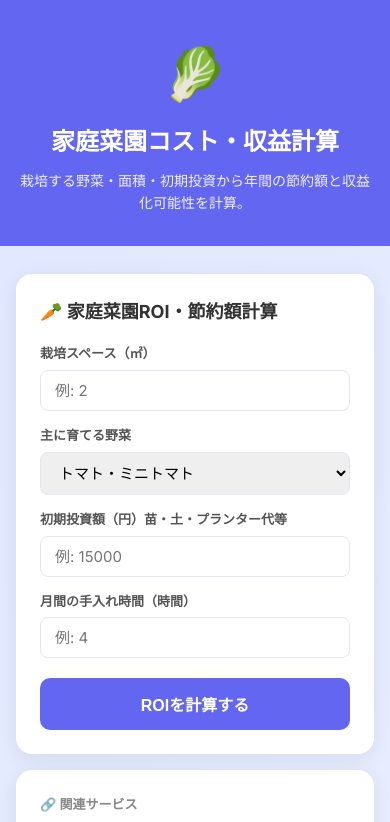
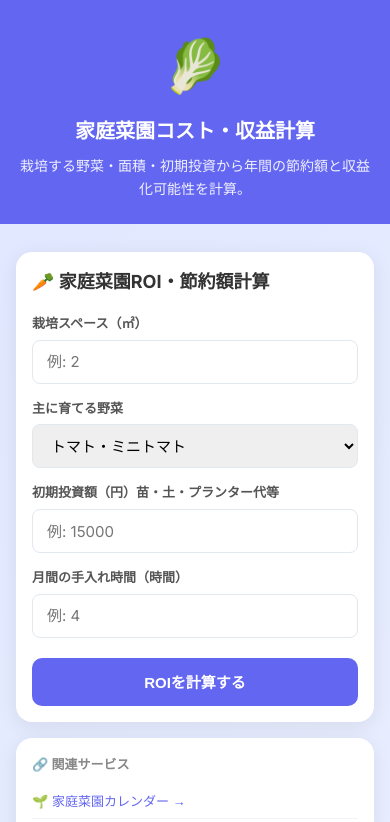
Before and after one commit to appadaycreator/vegetable-garden-roi, a plain HTML site: page index.html in a window 390 px wide. Shown: the top 822 px of the page. Drawn offline with Linux system fonts and the light colour scheme.

Commit message:
improve: UI/a11y改善 2026-05-25

```diff
--- a/index.html
+++ b/index.html
@@ -38,16 +38,25 @@
         .site-header p { font-size: 14px; opacity: 0.9; }
         .container { max-width: 800px; margin: 0 auto; padding: 16px; }
         .card { background: white; border-radius: 16px; padding: 24px; box-shadow: 0 4px 20px rgba(0,0,0,0.08); margin-bottom: 16px; }
-        .btn { background: #6366F1; color: white; border: none; padding: 14px 24px; border-radius: 10px; font-size: 16px; font-weight: 600; cursor: pointer; width: 100%; transition: opacity .2s; }
+        .btn { background: #6366F1; color: white; border: none; padding: 14px 24px; border-radius: 10px; font-size: 16px; font-weight: 600; cursor: pointer; width: 100%; transition: opacity .2s; min-height: 48px; touch-action: manipulation; }
         .btn:hover { opacity: 0.9; }
         .btn:active { transform: scale(0.98); }
-        input, select, textarea { width: 100%; padding: 10px 14px; border: 1.5px solid #e2e8f0; border-radius: 8px; font-size: 15px; margin-top: 4px; font-family: inherit; }
-        input:focus, select:focus { outline: none; border-color: #6366F1; }
+        .btn:focus-visible { outline: 3px solid #6366F1; outline-offset: 3px; }
+        input, select, textarea { width: 100%; padding: 10px 14px; border: 1.5px solid #e2e8f0; border-radius: 8px; font-size: 15px; margin-top: 4px; font-family: inherit; min-height: 44px; }
+        input:focus, select:focus, textarea:focus { outline: none; border-color: #6366F1; box-shadow: 0 0 0 3px #6366F122; }
         label { font-size: 13px; font-weight: 600; color: #555; display: block; margin-top: 14px; margin-bottom: 2px; }
         .result { display: none; }
         .result.show { display: block; }
         .result-value { font-size: 36px; font-weight: 700; color: #6366F1; text-align: center; padding: 16px 0; }
         .badge { display: inline-block; background: #6366F120; color: #6366F1; padding: 4px 12px; border-radius: 20px; font-size: 12px; font-weight: 600; }
+        .sr-only { position: absolute; width: 1px; height: 1px; padding: 0; margin: -1px; overflow: hidden; clip: rect(0,0,0,0); white-space: nowrap; border: 0; }
+        @media (max-width: 480px) {
+            .site-header { padding: 24px 16px; }
+            .site-header h1 { font-size: 20px; }
+            .card { padding: 16px; }
+            .btn { font-size: 15px; padding: 13px 20px; }
+            .result-value { font-size: 28px; }
+        }
         /* ── サービス固有CSS ── */
 
     </style>
@@ -55,13 +64,15 @@
 <body>
     <noscript><iframe src="https://www.googletagmanager.com/ns.html?id=GTM-TXQGZRF9" height="0" width="0" style="display:none;visibility:hidden"></iframe></noscript>
 
-    <header class="site-header">
-        <div class="emoji">🥬</div>
+    <a href="#main-content" class="sr-only" style="position:absolute;top:8px;left:8px;background:#6366F1;color:white;padding:8px 16px;border-radius:6px;z-index:9999;text-decoration:none;font-size:14px;" tabindex="1">メインコンテンツへスキップ</a>
+
+    <header class="site-header" role="banner">
+        <div class="emoji" aria-hidden="true">🥬</div>
         <h1>家庭菜園コスト・収益計算</h1>
         <p>栽培する野菜・面積・初期投資から年間の節約額と収益化可能性を計算。</p>
     </header>
 
-    <main class="container">
+    <main id="main-content" class="container" role="main" aria-label="家庭菜園コスト・収益計算のメインコンテンツ">
         <ins class="adsbygoogle" style="display:block;margin:12px 0" data-ad-client="ca-pub-8427583028015858" data-ad-slot="auto" data-ad-format="auto" data-full-width-responsive="true"></ins>
         <script>(adsbygoogle = window.adsbygoogle || []).push({});</script>
 
@@ -143,11 +154,11 @@
         </div>
 
         <!-- SNSシェアCTA -->
-        <div class="card" style="margin-top:8px;text-align:center;background:linear-gradient(135deg,#E0E7FF,#F0F4FF);">
+        <div class="card" style="margin-top:8px;text-align:center;background:linear-gradient(135deg,#E0E7FF,#F0F4FF);" role="complementary" aria-label="SNSシェア">
             <p style="font-size:13px;font-weight:600;color:#374151;margin-bottom:10px;">📣 友人・家族にシェアする</p>
             <div style="display:flex;gap:8px;justify-content:center;flex-wrap:wrap;">
-                <a href="https://twitter.com/intent/tweet?text=%E5%AE%B6%E5%BA%AD%E8%8F%9C%E5%9C%92%E3%82%B3%E3%82%B9%E3%83%88%E3%83%BB%E5%8F%8E%E7%9B%8A%E8%A8%88%E7%AE%97%20%23無料ツール&url=https%3A%2F%2Fappadaycreator.com%2Fvegetable-garden-roi%2F" target="_blank" rel="noopener" style="background:#1DA1F2;color:white;padding:8px 16px;border-radius:8px;font-size:13px;text-decoration:none;font-weight:600;">𝕏 シェア</a>
-                <a href="https://line.me/R/msg/text/?%E5%AE%B6%E5%BA%AD%E8%8F%9C%E5%9C%92%E3%82%B3%E3%82%B9%E3%83%88%E3%83%BB%E5%8F%8E%E7%9B%8A%E8%A8%88%E7%AE%97%0Ahttps%3A%2F%2Fappadaycreator.com%2Fvegetable-garden-roi%2F" target="_blank" rel="noopener" style="background:#00B900;color:white;padding:8px 16px;border-radius:8px;font-size:13px;text-decoration:none;font-weight:600;">LINE</a>
+                <a href="https://twitter.com/intent/tweet?text=%E5%AE%B6%E5%BA%AD%E8%8F%9C%E5%9C%92%E3%82%B3%E3%82%B9%E3%83%88%E3%83%BB%E5%8F%8E%E7%9B%8A%E8%A8%88%E7%AE%97%20%23無料ツール&url=https%3A%2F%2Fappadaycreator.com%2Fvegetable-garden-roi%2F" target="_blank" rel="noopener" aria-label="家庭菜園コスト・収益計算をXでシェア" style="background:#1DA1F2;color:white;padding:8px 16px;border-radius:8px;font-size:13px;text-decoration:none;font-weight:600;min-height:44px;display:inline-flex;align-items:center;">𝕏 シェア</a>
+                <a href="https://line.me/R/msg/text/?%E5%AE%B6%E5%BA%AD%E8%8F%9C%E5%9C%92%E3%82%B3%E3%82%B9%E3%83%88%E3%83%BB%E5%8F%8E%E7%9B%8A%E8%A8%88%E7%AE%97%0Ahttps%3A%2F%2Fappadaycreator.com%2Fvegetable-garden-roi%2F" target="_blank" rel="noopener" aria-label="家庭菜園コスト・収益計算をLINEでシェア" style="background:#00B900;color:white;padding:8px 16px;border-radius:8px;font-size:13px;text-decoration:none;font-weight:600;min-height:44px;display:inline-flex;align-items:center;">LINE</a>
             </div>
         </div>
 
```
